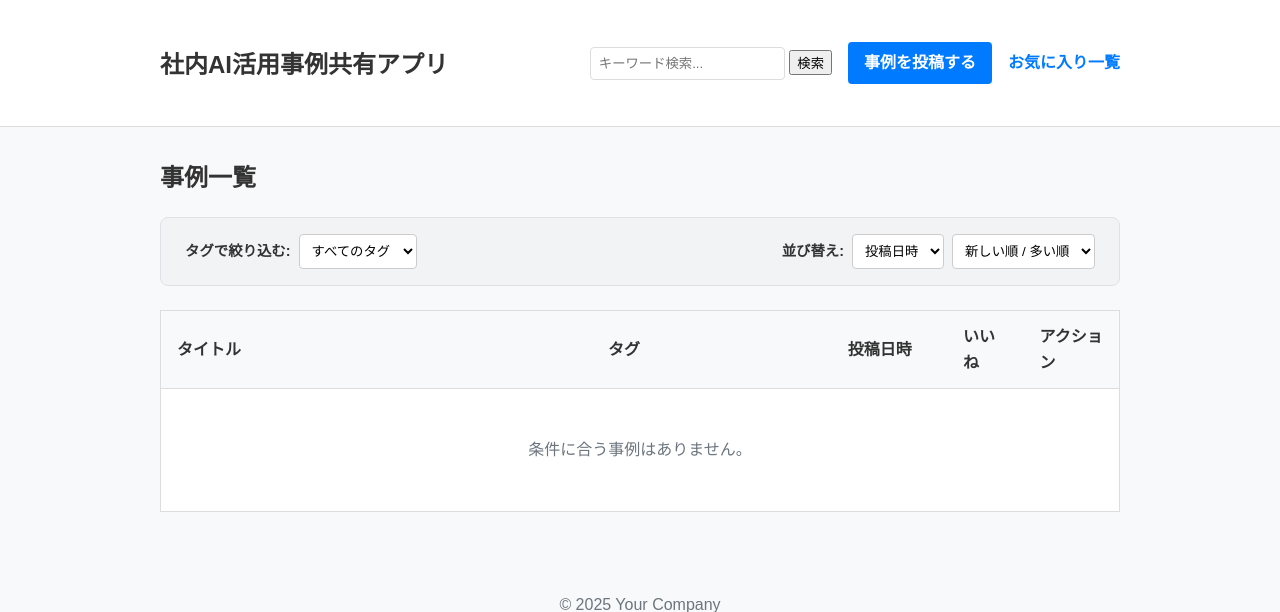
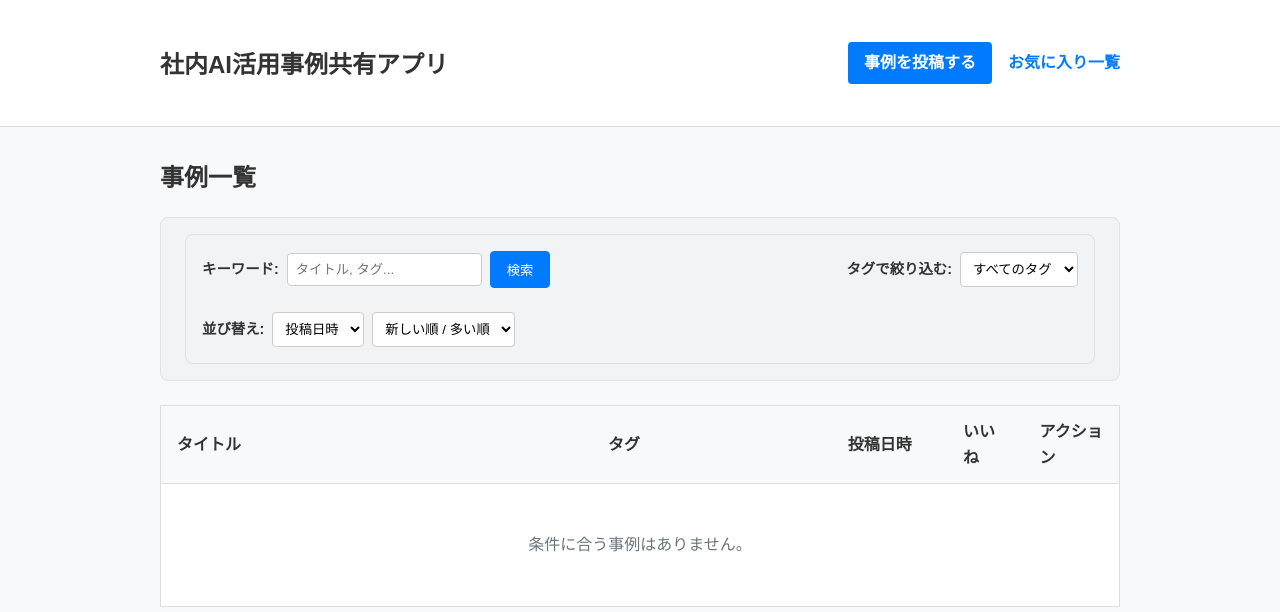
Before and after one commit to hmmf022/aishare-app, a Flask app: page / in a window 1280 px wide. Shown: the top 612 px of the page. Run offline with Flask 3, Linux system fonts and the light colour scheme; data that the repository does not hold is empty.

Commit message:
feat: 検索フォームの位置変更

```diff
--- a/static/css/style.css
+++ b/static/css/style.css
@@ -272,3 +272,51 @@ td a:hover {
 .actions-cell .favorite-btn.active {
     color: #ffc107;
 }
+
+/* --- コントロールUIのスタイル調整 --- */
+.controls {
+    margin-bottom: 1.5rem;
+}
+.filter-controls {
+    display: flex;
+    flex-wrap: wrap;
+    align-items: center;
+    gap: 1.5rem; /* 各コントロールグループ間のスペース */
+    background-color: #f1f3f5;
+    padding: 1rem;
+    border-radius: 8px;
+    border: 1px solid #dee2e6;
+}
+.control-group {
+    display: flex;
+    align-items: center;
+    gap: 0.5rem;
+}
+.control-group label {
+    font-weight: bold;
+    font-size: 0.9rem;
+    white-space: nowrap;
+}
+.control-group select,
+.control-group input[type="search"] {
+    padding: 0.5rem;
+    border: 1px solid #ccc;
+    border-radius: 4px;
+    background-color: #fff;
+}
+.control-group button {
+    padding: 0.5rem 1rem;
+    border: 1px solid var(--primary-color);
+    background-color: var(--primary-color);
+    color: white;
+    border-radius: 4px;
+    cursor: pointer;
+}
+
+/* 検索グループを左側に、他のコントロールを右側に配置 */
+.search-group {
+    flex-grow: 1; /* 利用可能なスペースを埋めるように拡張 */
+}
+
+/* ヘッダーの元の検索フォームスタイルは不要になります */
+/* .search-form { ... } は削除しても構いません */
--- a/templates/base.html
+++ b/templates/base.html
@@ -11,14 +11,16 @@
         <div class="container">
             <h1><a href="{{ url_for('index') }}">社内AI活用事例共有アプリ</a></h1>
             <nav>
+                <!-- ★ここから検索フォームを削除 -->
+                <!--
                 <form action="{{ url_for('index') }}" method="get" class="search-form">
                     <input type="search" name="q" placeholder="キーワード検索..." value="{{ search_keyword or '' }}">
                     <button type="submit">検索</button>
                 </form>
-                <!-- ★ここから変更 -->
+                 -->
+                <!-- ★ここまで削除 -->
                 <a href="{{ url_for('new_post') }}" class="nav-button">事例を投稿する</a>
                 <a href="{{ url_for('favorites') }}" class="nav-link">お気に入り一覧</a>
-                <!-- ★ここまで変更 -->
             </nav>
         </div>
     </header>
--- a/templates/index.html
+++ b/templates/index.html
@@ -11,6 +11,13 @@
         <form id="filter-sort-form" action="{{ url_for('index') }}" method="get" class="filter-controls">
             <!-- 検索キーワードを維持するためのhidden input -->
             <input type="hidden" name="q" value="{{ search_keyword or '' }}">
+
+			<!-- ★ここにキーワード検索フォームを移動・追加 -->
+			<div class="control-group search-group">
+				<label for="search-keyword">キーワード:</label>
+				<input type="search" id="search-keyword" name="q" placeholder="タイトル, タグ..." value="{{ search_keyword or '' }}">
+				<button type="submit">検索</button>
+			</div>
 
             <div class="control-group">
                 <label for="tag-filter">タグで絞り込む:</label>
```
